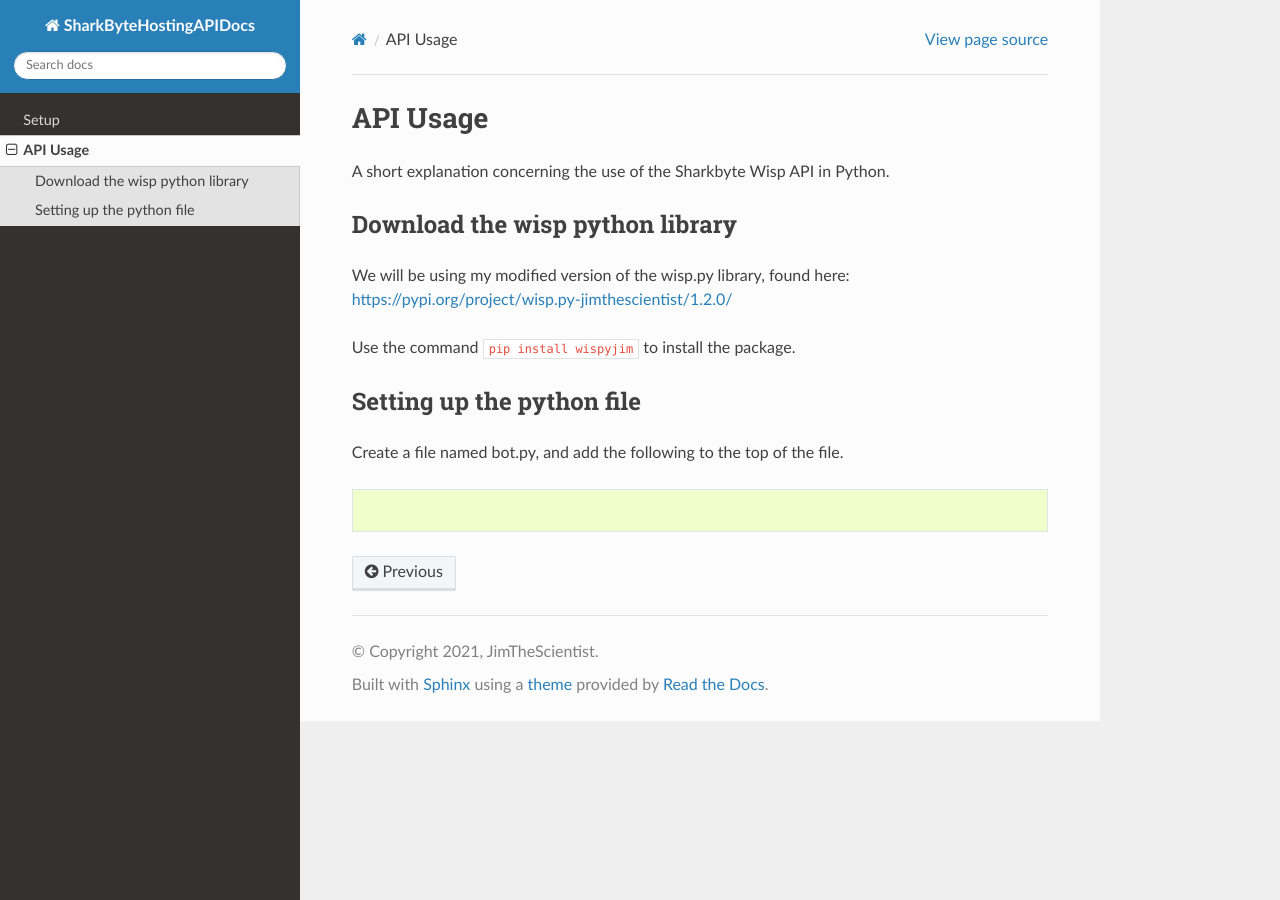
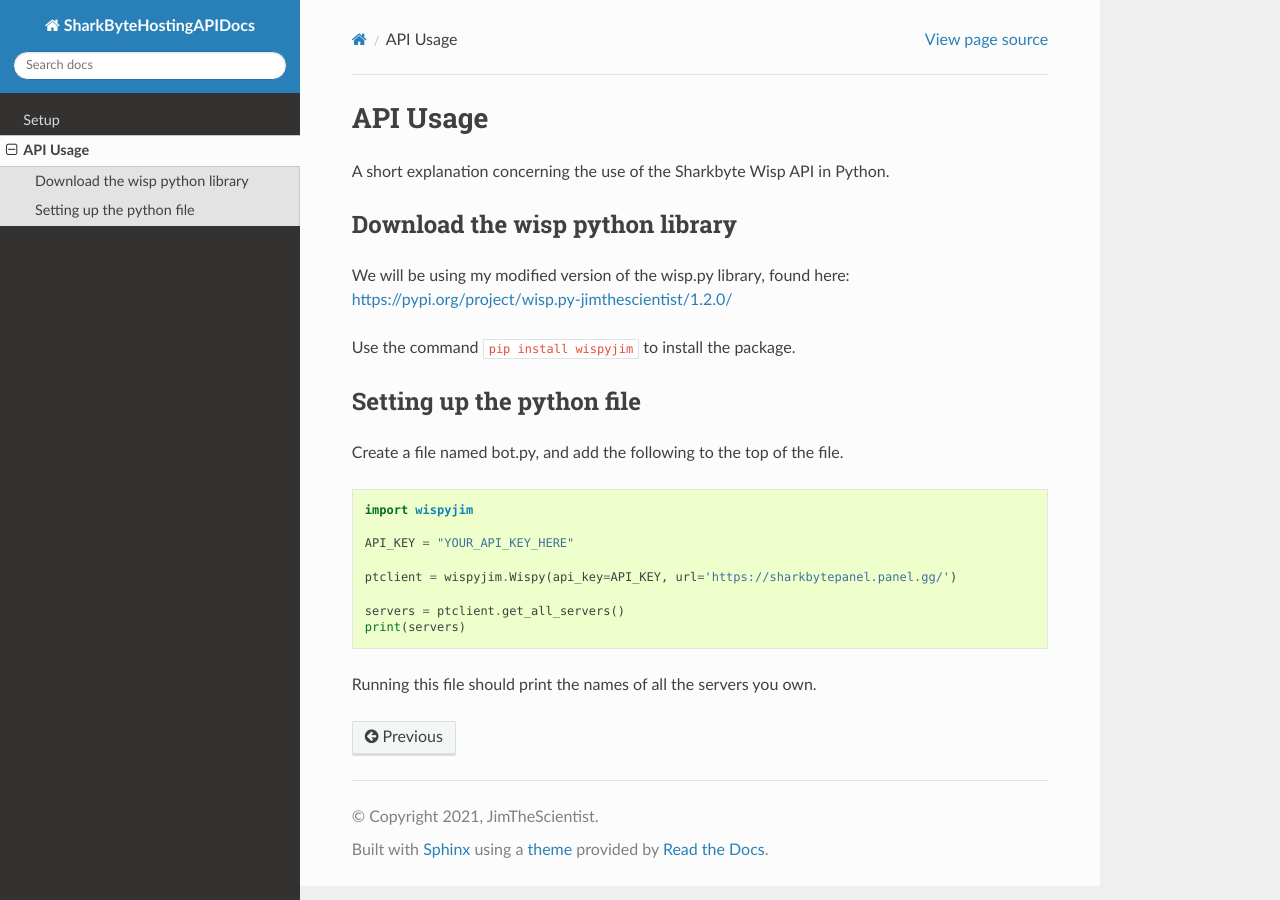
Before and after one commit to JimTheScientist/SharkbyteHostingAPIDocs, a Sphinx documentation site: the page built from docs/source/api.rst, in a window 1280 px wide. Built offline with Sphinx 7.4.7 and the Read the Docs theme 2.0.0, drawn with Linux system fonts in a browser that asks for light colours.

Commit message:
bot.py made

```diff
--- a/docs/source/api.rst
+++ b/docs/source/api.rst
@@ -15,3 +15,5 @@
 
 .. literalinclude:: bot.py
   :language: python
+
+Running this file should print the names of all the servers you own.
--- a/docs/source/bot.py
+++ b/docs/source/bot.py
@@ -0,0 +1,8 @@
+import wispyjim
+
+API_KEY = "YOUR_API_KEY_HERE"
+
+ptclient = wispyjim.Wispy(api_key=API_KEY, url='https://sharkbytepanel.panel.gg/')
+
+servers = ptclient.get_all_servers()
+print(servers)
```
